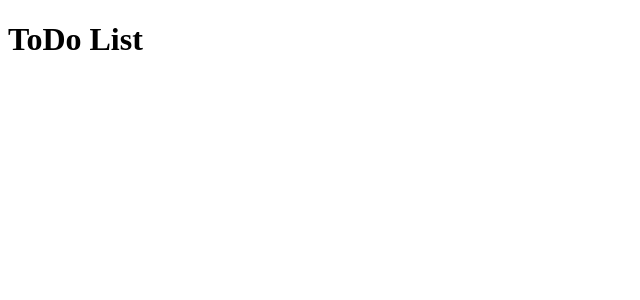
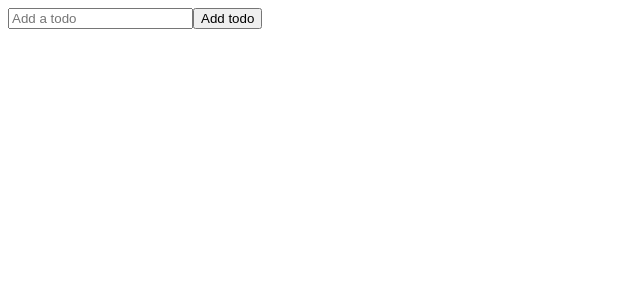
Before and after one commit to wkdms3509/todolist-app, a React (Create React App) app: page / in a window 1280 px wide. Shown: the top 300 px of the page, without its empty margins (0-640 px from the left). Built offline with nearby package versions, Linux system fonts and the light colour scheme.

Commit message:
TodoForm: input, button과 이벤트 핸들러 생성

```diff
--- a/src/App.js
+++ b/src/App.js
@@ -1,10 +1,11 @@
 // import React from 'react';
 import './App.css';
+import TodoForm from './components/TodoForm';
 
 function App() {
   return (
     <div className="todo-app">
-      <h1>ToDo List</h1>
+      <TodoForm />
     </div>
   );
 }
--- /dev/null
+++ b/src/components/TodoForm.js
@@ -0,0 +1,30 @@
+import React, {useState} from 'react'
+
+function TodoForm(props) {
+
+    const [input, setInput] = useState('');
+
+    const ChangeEventHandler = e => {
+        setInput(e.target.value);
+    }
+
+    const SubmitEventHandler = (e) => {
+        e.preventDefault();
+
+        // props.onSubmit({
+        //     id: Math.floor(Math.random() * 10000),
+        //     text: input
+        // })
+
+        setInput('');
+    }
+
+    return (
+    <form className="todo-form" onSubmit={SubmitEventHandler}>
+        <input className="todo-input" type="text" onChange={ChangeEventHandler} placeholder="Add a todo" value={input} name="text" />
+        <button className="todo-btn">Add todo</button>
+    </form>
+    )
+}
+
+export default TodoForm
```
Also changed, not shown: src/components/TodoList.js (added).
